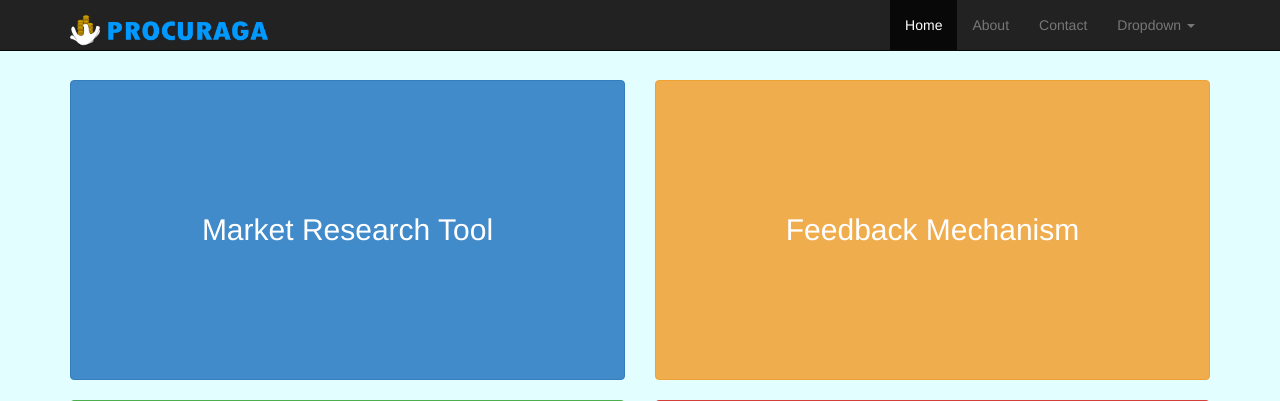
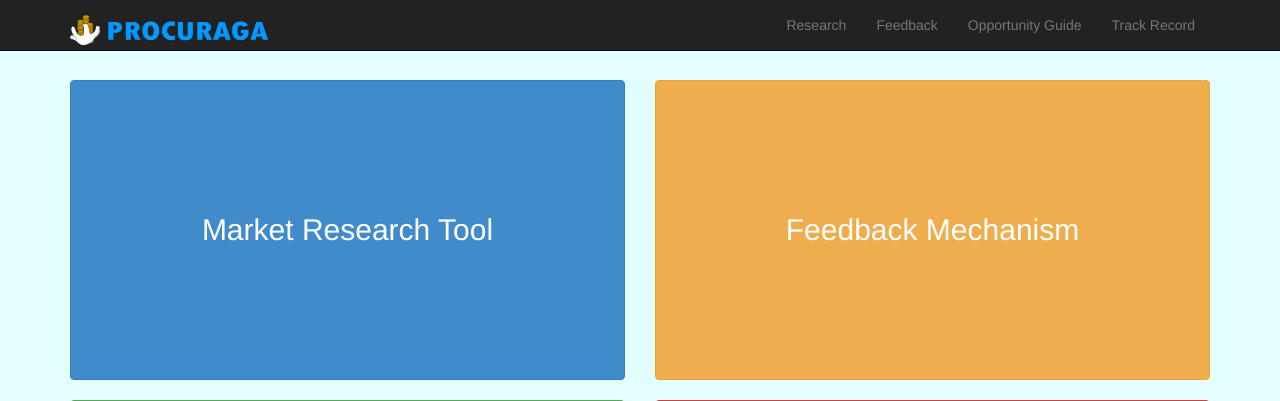
Before and after one commit to clrke/procuraga, a Django app: page / in a window 1280 px wide. Shown: the top 401 px of the page. Run offline with Django 3.2, Linux system fonts and the light colour scheme; some libraries are stand-ins or nearby versions.

Commit message:
Fix navbar and urls

```diff
--- a/opportunities/views.py
+++ b/opportunities/views.py
@@ -2,7 +2,7 @@ from django.http import JsonResponse
 from django.shortcuts import render
 from . import ctrls
 
-def home(request): 		return render(request, "index.html")
+def home(request): 		return render(request, "index.html", {"active" : "home"})
 def awards(request): 	return JsonResponse(ctrls.awards(request))
 def bids(request): 		return JsonResponse(ctrls.bids(request))
 def pperunit(request):	return JsonResponse(ctrls.pperunit(request))
--- a/research/ctrls.py
+++ b/research/ctrls.py
@@ -2,4 +2,5 @@ from procuraga.shortcuts import compact
 
 def home(request):
 	year = request.GET['year'] if 'year' in request.GET else None
-	return compact("year")
+	active = "research"
+	return compact("year", "active")
--- a/templates/master.html
+++ b/templates/master.html
@@ -24,28 +24,17 @@
 					<span class="icon-bar"></span>
 					<span class="icon-bar"></span>
 				</button>
-				<a class="navbar-brand" href="#">
+				<a class="navbar-brand" href="/">
 					<img src="{% static "src/img/logo.png" %}" class="img-logo">
 					<img src="{% static "src/img/title.png" %}" class="img-title">
 				</a>
 			</div>
 			<div id="navbar" class="navbar-collapse navbar-right collapse">
 				<ul class="nav navbar-nav">
-					<li class="active"><a href="#">Home</a></li>
-					<li><a href="#about">About</a></li>
-					<li><a href="#contact">Contact</a></li>
-					<li class="dropdown">
-						<a href="#" class="dropdown-toggle" data-toggle="dropdown" role="button" aria-expanded="false">Dropdown <span class="caret"></span></a>
-						<ul class="dropdown-menu" role="menu">
-							<li><a href="#">Action</a></li>
-							<li><a href="#">Another action</a></li>
-							<li><a href="#">Something else here</a></li>
-							<li class="divider"></li>
-							<li class="dropdown-header">Nav header</li>
-							<li><a href="#">Separated link</a></li>
-							<li><a href="#">One more separated link</a></li>
-						</ul>
-					</li>
+					<li class="{% if active == 'research' %} active {% endif %}"><a href="/research">Research</a></li>
+					<li><a href="#about">Feedback</a></li>
+					<li><a href="#contact">Opportunity Guide</a></li>
+					<li><a href="#contact">Track Record</a></li>
 				</ul>
 			</div><!--/.nav-collapse -->
 		</div>
```
